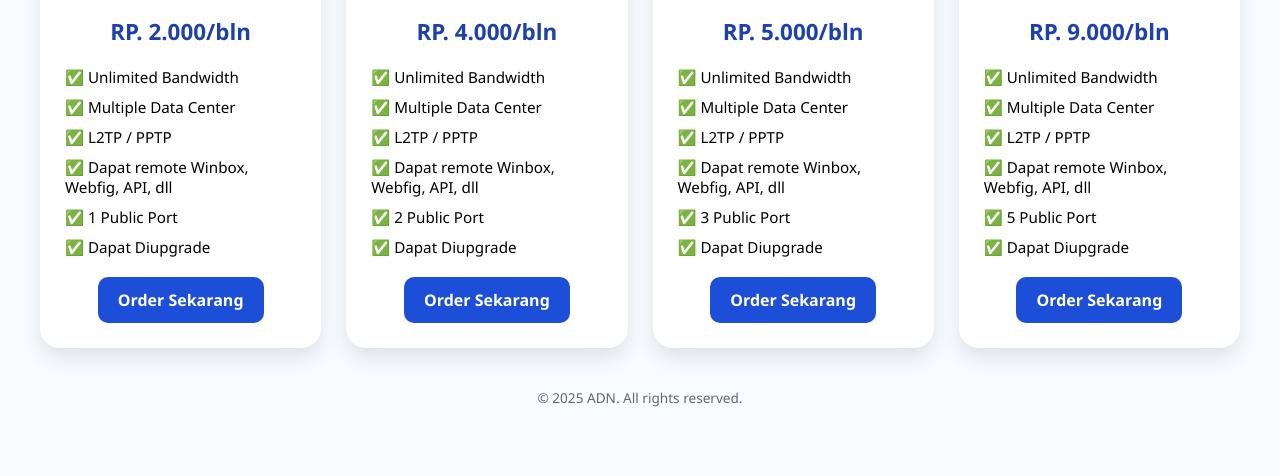
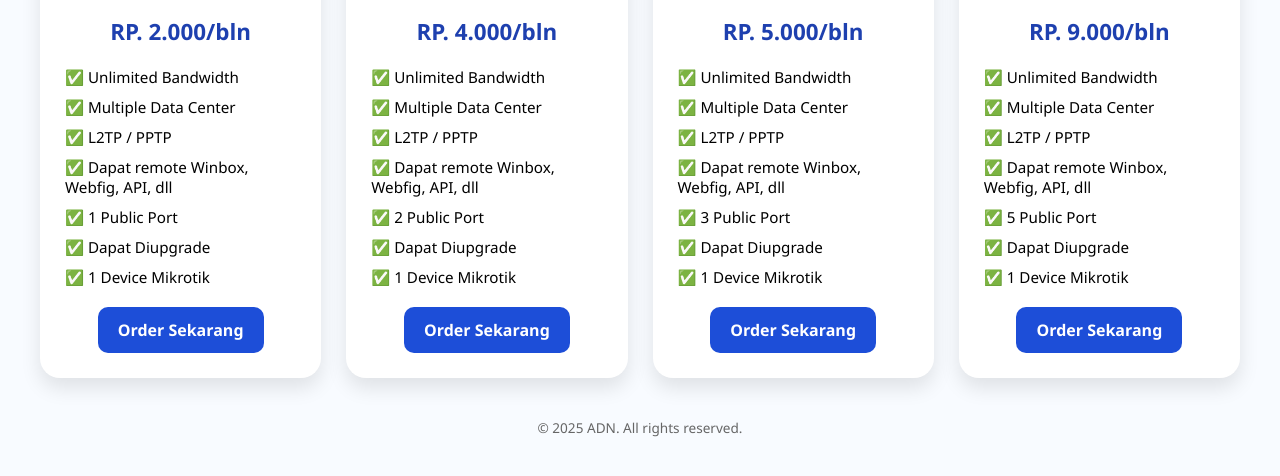
Before and after one commit to arthasa28/vpn-remote, a plain HTML site: page index.html in a window 1280 px wide. Shown: the part 286-762 px from the top of the page. Drawn offline with nearby package versions, Linux system fonts and the light colour scheme.

Commit message:
Update index.html

```diff
--- a/index.html
+++ b/index.html
@@ -25,6 +25,7 @@
           <li>✅ Dapat remote Winbox, Webfig, API, dll</li>
           <li>✅ 1 Public Port</li>
           <li>✅ Dapat Diupgrade</li>
+          <li>✅ 1 Device Mikrotik</li>
         </ul>
         <a href="https://s.id/BL2iW" target="_blank" class="btn">Order Sekarang</a>
       </div>
@@ -41,6 +42,7 @@
           <li>✅ Dapat remote Winbox, Webfig, API, dll</li>
           <li>✅ 2 Public Port</li>
           <li>✅ Dapat Diupgrade</li>
+          <li>✅ 1 Device Mikrotik</li>
         </ul>
         <a href="https://s.id/BL2iW" target="_blank" class="btn">Order Sekarang</a>
       </div>
@@ -57,6 +59,7 @@
           <li>✅ Dapat remote Winbox, Webfig, API, dll</li>
           <li>✅ 3 Public Port</li>
           <li>✅ Dapat Diupgrade</li>
+          <li>✅ 1 Device Mikrotik</li>
         </ul>
         <a href="https://s.id/BL2iW" target="_blank" class="btn">Order Sekarang</a>
       </div>
@@ -73,9 +76,28 @@
           <li>✅ Dapat remote Winbox, Webfig, API, dll</li>
           <li>✅ 5 Public Port</li>
           <li>✅ Dapat Diupgrade</li>
+          <li>✅ 1 Device Mikrotik</li>
         </ul>
         <a href="https://s.id/BL2iW" target="_blank" class="btn">Order Sekarang</a>
       </div>
+      <!-- Card 5 -->
+      <!--
+      <div class="card">
+        <img src="aset/vpn4.png" alt="VPN Icon" class="icon">
+        <h3 class="sub">VPN Remote Custom Device</h3>
+        <h2 class="price">RP. xx.000/bln</h2>
+        <ul class="features">
+          <li>✅ Unlimited Bandwidth</li>
+          <li>✅ Multiple Data Center</li>
+          <li>✅ L2TP / PPTP</li>
+          <li>✅ Dapat remote Winbox, Webfig, API, dll</li>
+          <li>✅ Max 5 Public Port</li>
+          <li>✅ Dapat Diupgrade</li>
+          <li>✅ Custom Device Mikrotik</li>
+        </ul>
+        <a href="https://s.id/BL2iW" target="_blank" class="btn">Order Sekarang</a>
+      </div>
+      -->
     </div>
 
     <footer class="footer">© 2025 ADN. All rights reserved.</footer>
```
